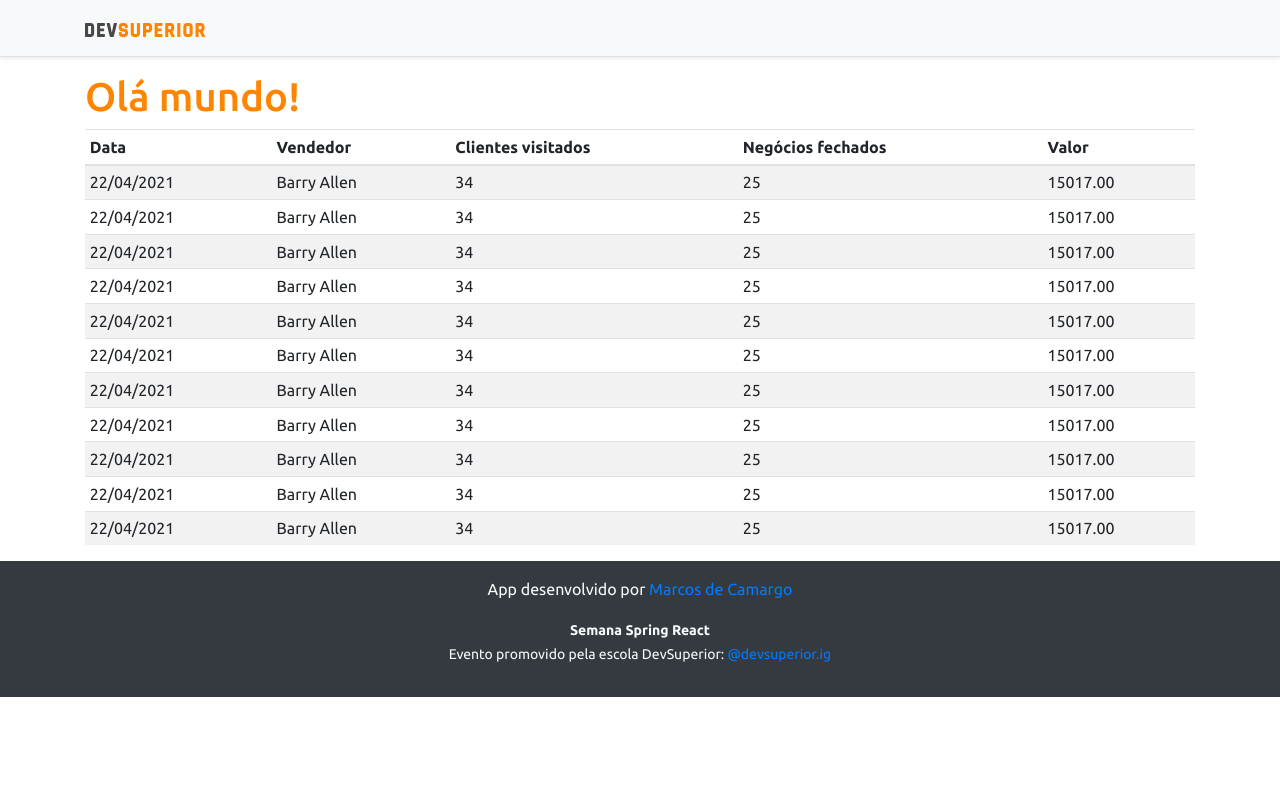
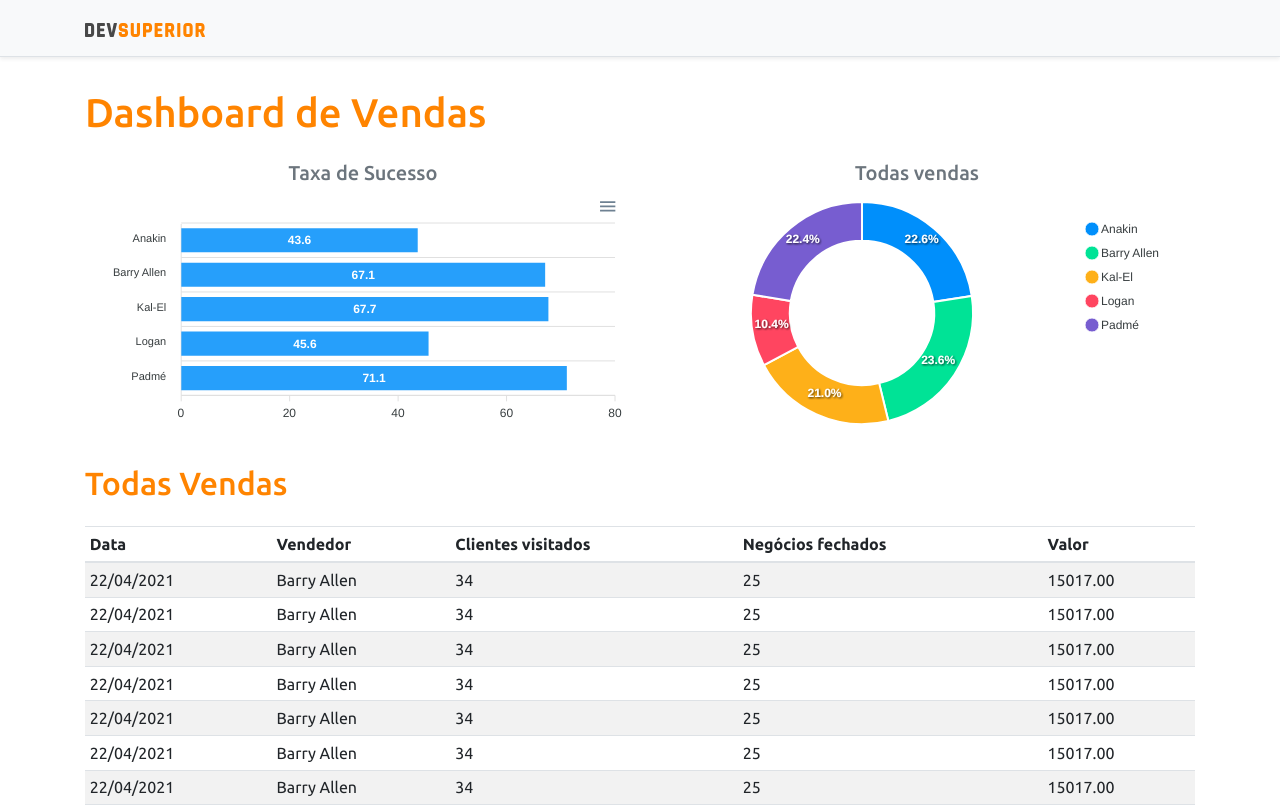
Before and after one commit to mpsdecamargo/projeto-sds3, a React (Create React App) app in the folder frontend/: page / in a window 1280 px wide. Shown: the top 807 px of the page. Built offline with nearby package versions, Linux system fonts and the light colour scheme.

Commit message:
Static charts

```diff
--- a/frontend/package.json
+++ b/frontend/package.json
@@ -12,10 +12,12 @@
     "@types/node": "^12.0.0",
     "@types/react": "^17.0.0",
     "@types/react-dom": "^17.0.0",
+    "apexcharts": "^3.26.1",
     "bootstrap": "^4.6.0",
     "jquery": "1.9.1",
     "popper.js": "^1.16.1",
     "react": "^17.0.2",
+    "react-apexcharts": "^1.3.9",
     "react-dom": "^17.0.2",
     "react-scripts": "4.0.3",
     "typescript": "^4.1.2",
--- a/frontend/src/App.tsx
+++ b/frontend/src/App.tsx
@@ -1,6 +1,8 @@
 import NavBar from "components/NavBar";
 import Footer from "components/Footer";
 import DataTable from "components/DataTable";
+import BarChart from "components/BarChart";
+import DonutChart from "components/DonutChart"
 
 function App() {
   return (
@@ -8,7 +10,23 @@
       <NavBar />
       <div className = "container">
 
-        <h1 className="text-primary">Olá mundo!</h1>
+        <h1 className="text-primary py-3">Dashboard de Vendas</h1>
+        <div className = "row px-3">
+            <div className ="col-sm-6">
+              <h5 className="text-center text-secondary"> Taxa de Sucesso </h5>
+              <BarChart />
+
+        </div>
+
+            <div className ="col-sm-6">
+            <h5 className="text-center text-secondary"> Todas vendas </h5>
+              <DonutChart />
+        </div>
+        </div>
+        <div className="py-3">
+          <h2 className="text-primary">Todas Vendas</h2>
+        </div>
+
         <DataTable />
       </div>
       <Footer />
--- /dev/null
+++ b/frontend/src/components/BarChart/index.tsx
@@ -0,0 +1,36 @@
+import Chart from 'react-apexcharts';
+
+const BarChart = () => {
+
+    const options = {
+        plotOptions: {
+            bar: {
+                horizontal: true,
+            }
+        },
+    };
+
+    const mockData = {
+        labels: {
+            categories: ['Anakin', 'Barry Allen', 'Kal-El', 'Logan', 'Padmé']
+        },
+        series: [
+            {
+                name: "% Sucesso",
+                data: [43.6, 67.1, 67.7, 45.6, 71.1]
+            }
+        ]
+    };
+
+    return (
+            <Chart
+            options = {{...options, xaxis: mockData.labels}}
+            series={mockData.series}
+            type ="bar"
+            height="240"
+            />
+
+    );
+}
+
+export default BarChart;
--- /dev/null
+++ b/frontend/src/components/DonutChart/index.tsx
@@ -0,0 +1,27 @@
+import Chart from 'react-apexcharts';
+
+const DonutChart = () => {
+
+    const mockData = {
+        series: [477138, 499928, 444867, 220426, 473088],
+        labels: ['Anakin', 'Barry Allen', 'Kal-El', 'Logan', 'Padmé']
+    }
+
+    const options = {
+        legend: {
+            show: true
+        }
+    }
+
+    return (
+            <Chart
+            options = {{...options, labels: mockData.labels}}
+            series={mockData.series}
+            type ="donut"
+            height="240"
+            />
+
+    );
+}
+
+export default DonutChart;
--- a/frontend/src/components/NavBar/index.tsx
+++ b/frontend/src/components/NavBar/index.tsx
@@ -1,6 +1,6 @@
 import ImgDsDark from 'assets/img/ds-dark.svg'
 
-function NavBar() {
+const NavBar = () => {
     return (
 
             <div className="d-flex flex-column flex-md-row align-items-center p-3 px-md-4 mb-3 bg-light border-bottom shadow-sm">
```
Also changed, not shown: 1 other file (tests, documents, lock files or other folders).
